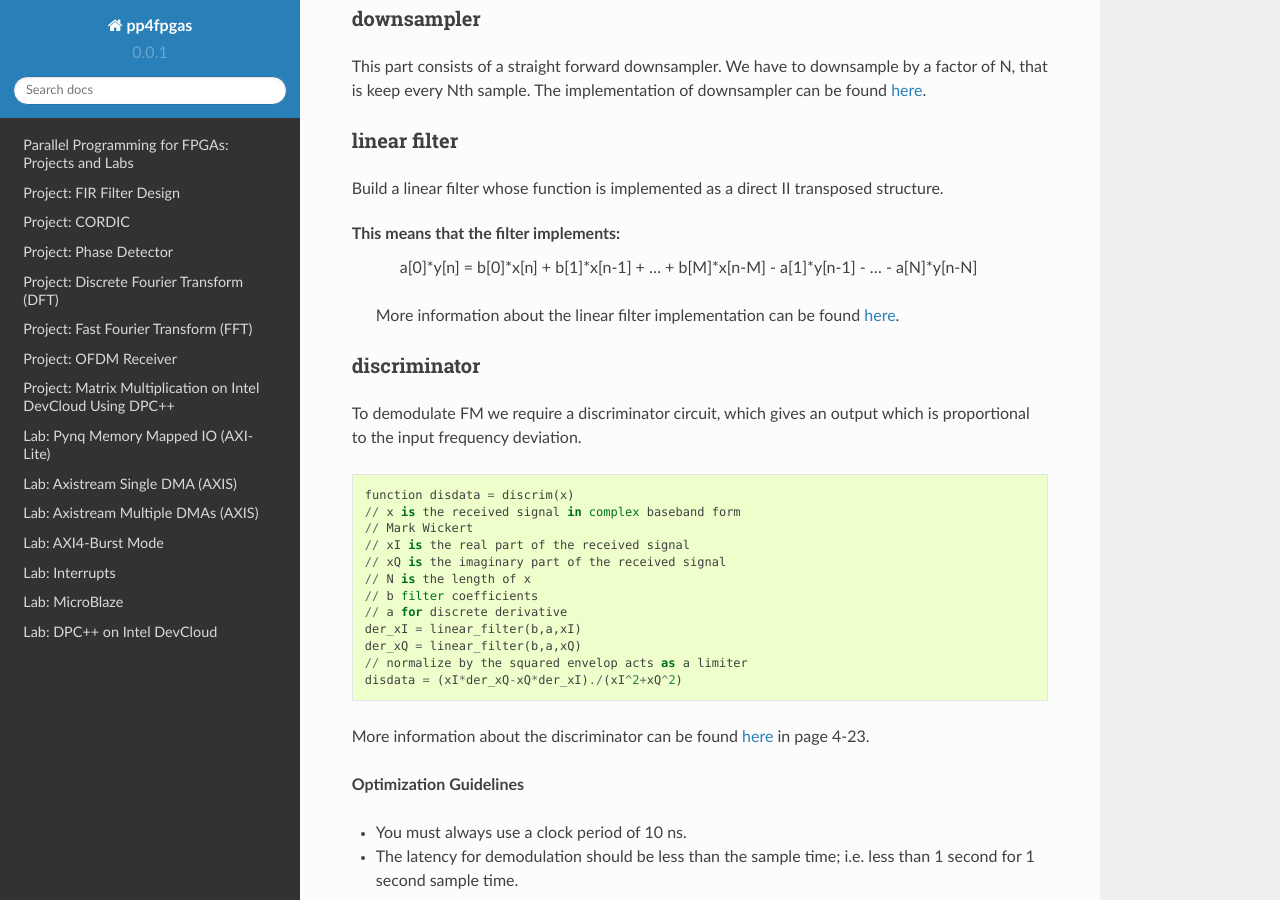
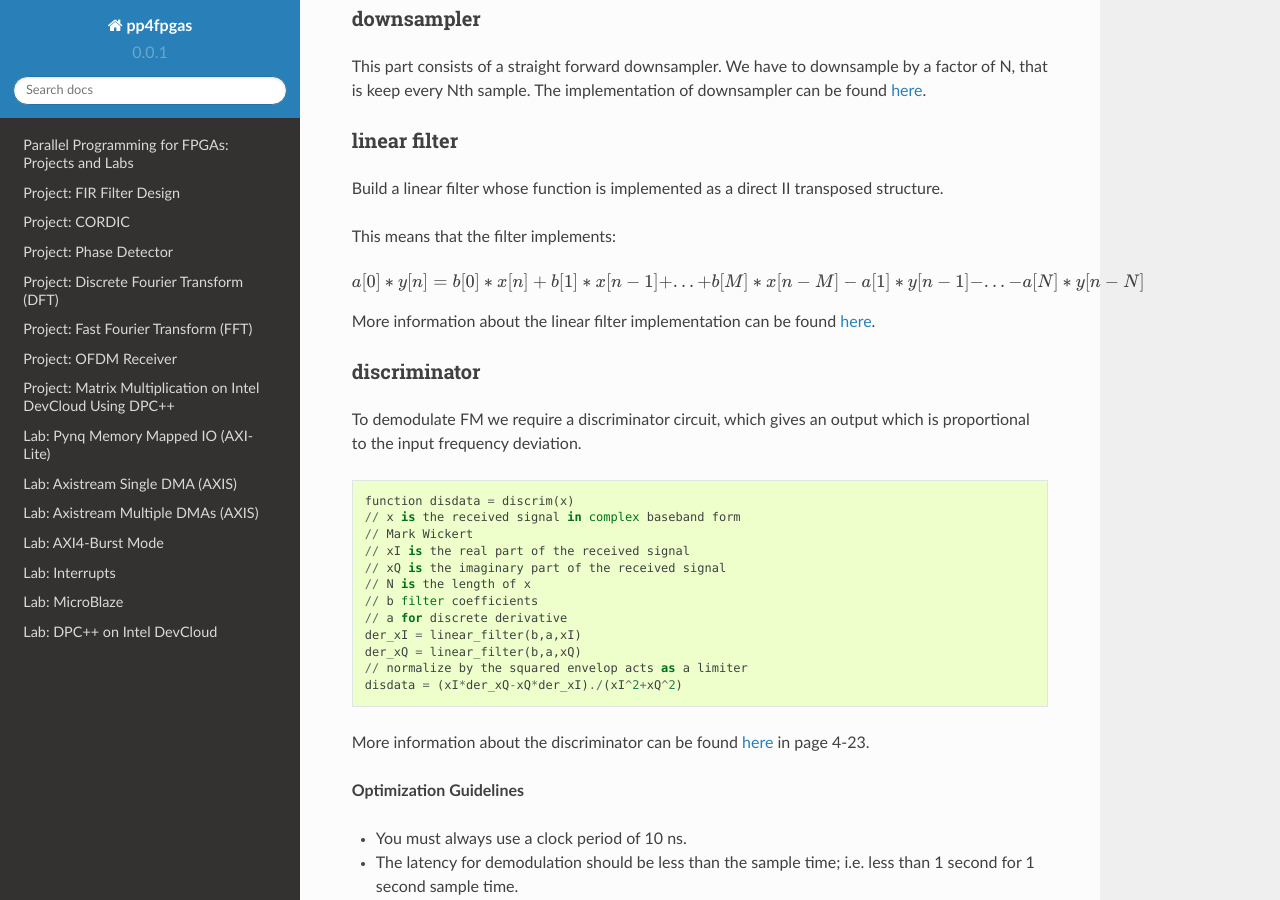
Before and after one commit to KastnerRG/Read_the_docs, a Sphinx documentation site: the page built from docs/mono_fm.rst, in a window 1280 px wide and 900 px high, scrolled down 1027 px. Built offline with Sphinx 7.4.7 and the Read the Docs theme 2.0.0, drawn with Linux system fonts in a browser that asks for light colours.

Commit message:
Update mono_fm.rst

```diff
--- a/docs/mono_fm.rst
+++ b/docs/mono_fm.rst
@@ -48,9 +48,13 @@ This part consists of a straight forward downsampler. We have to downsample by a
 Build a linear filter whose function is implemented as a direct II transposed structure.
 
 This means that the filter implements:
-   a[0]*y[n] = b[0]*x[n] + b[1]*x[n-1] + ... + b[M]*x[n-M] - a[1]*y[n-1] - ... - a[N]*y[n-N]
 
- More information about the linear filter implementation can be found `here <https://github.com/scipy/scipy/blob/v1.5.4/scipy/signal/signaltools.py#L1719-L1909>`_.
+.. math::
+
+   a[0]*y[n] = b[0]*x[n] + b[1]*x[n-1] + ... + b[M]*x[n-M]
+                         - a[1]*y[n-1] - ... - a[N]*y[n-N]
+
+More information about the linear filter implementation can be found `here <https://github.com/scipy/scipy/blob/v1.5.4/scipy/signal/signaltools.py#L1719-L1909>`_.
 
 **discriminator**
 ################
```
